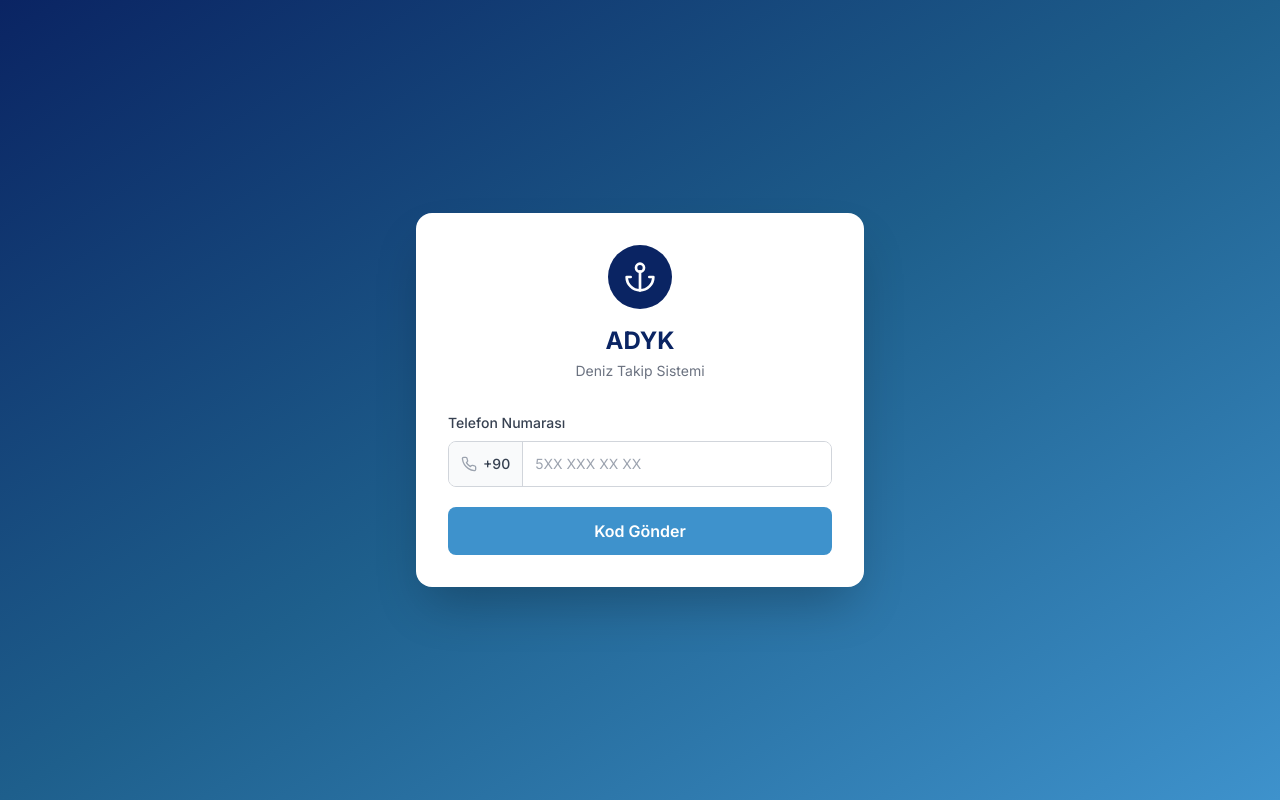
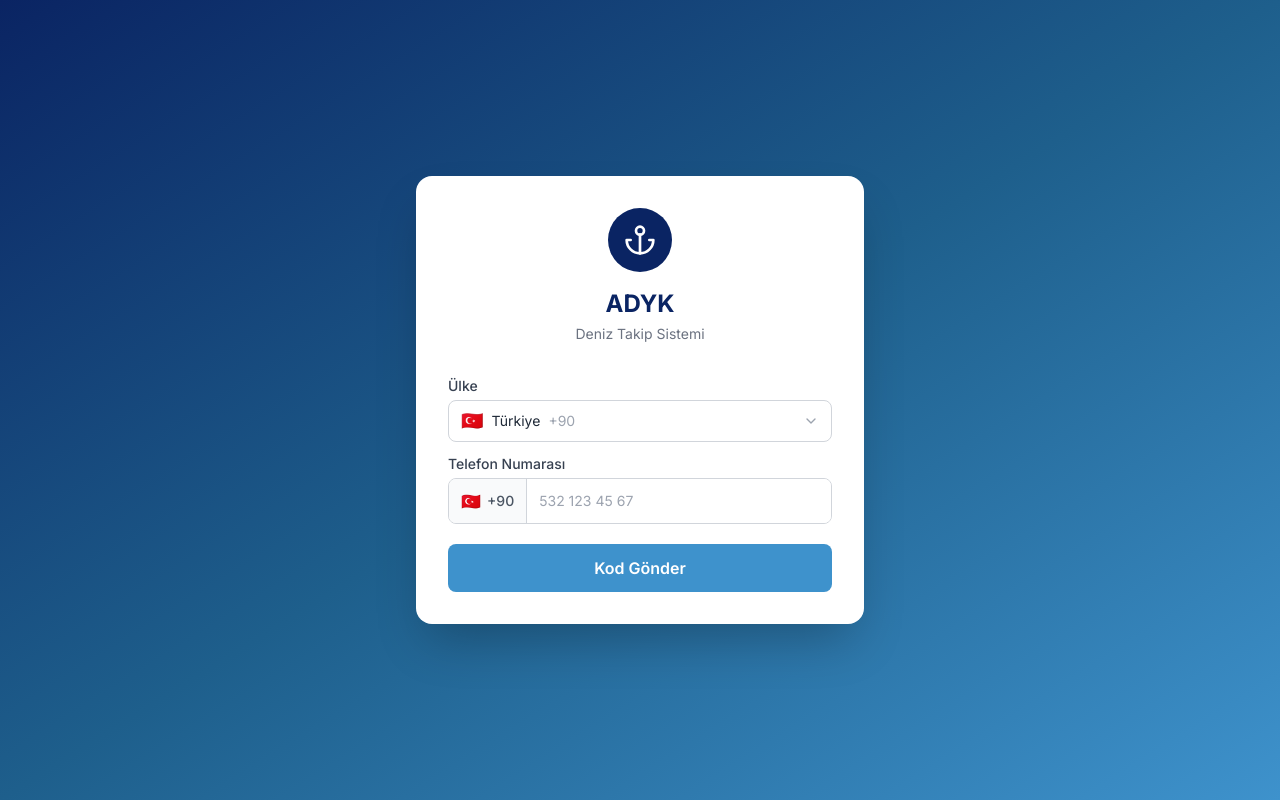
Before and after one commit to aytaa/adyk-website, a React (Vite) app: page /login in a window 1280 px wide. Built offline with nearby package versions, Linux system fonts and the light colour scheme.

Commit message:
credit card added 12

```diff
--- a/src/components/PhoneInput.jsx
+++ b/src/components/PhoneInput.jsx
@@ -1,37 +1,198 @@
-import { Phone } from 'lucide-react'
+import { useState, useRef, useEffect } from 'react'
+import { ChevronDown, Search } from 'lucide-react'
 
-const PhoneInput = ({ value, onChange, disabled }) => {
-  const formatPhone = (raw) => {
-    const digits = raw.replace(/\D/g, '').slice(0, 10)
+const countries = [
+  { code: 'TR', name: 'Türkiye', dialCode: '+90', mask: 'XXX XXX XX XX', placeholder: '532 123 45 67', maxLength: 10 },
+  { code: 'US', name: 'ABD', dialCode: '+1', mask: 'XXX XXX XXXX', placeholder: '555 123 4567', maxLength: 10 },
+  { code: 'GB', name: 'İngiltere', dialCode: '+44', mask: 'XXXX XXXXXX', placeholder: '7911 123456', maxLength: 10 },
+  { code: 'DE', name: 'Almanya', dialCode: '+49', mask: 'XXX XXXXXXXX', placeholder: '151 12345678', maxLength: 11 },
+  { code: 'FR', name: 'Fransa', dialCode: '+33', mask: 'X XX XX XX XX', placeholder: '6 12 34 56 78', maxLength: 9 },
+  { code: 'IT', name: 'İtalya', dialCode: '+39', mask: 'XXX XXX XXXX', placeholder: '312 345 6789', maxLength: 10 },
+  { code: 'ES', name: 'İspanya', dialCode: '+34', mask: 'XXX XXX XXX', placeholder: '612 345 678', maxLength: 9 },
+  { code: 'NL', name: 'Hollanda', dialCode: '+31', mask: 'X XXXXXXXX', placeholder: '6 12345678', maxLength: 9 },
+  { code: 'BE', name: 'Belçika', dialCode: '+32', mask: 'XXX XX XX XX', placeholder: '470 12 34 56', maxLength: 9 },
+  { code: 'AT', name: 'Avusturya', dialCode: '+43', mask: 'XXX XXXXXXX', placeholder: '664 1234567', maxLength: 10 },
+  { code: 'CH', name: 'İsviçre', dialCode: '+41', mask: 'XX XXX XX XX', placeholder: '79 123 45 67', maxLength: 9 },
+  { code: 'GR', name: 'Yunanistan', dialCode: '+30', mask: 'XXX XXX XXXX', placeholder: '691 234 5678', maxLength: 10 },
+  { code: 'PT', name: 'Portekiz', dialCode: '+351', mask: 'XXX XXX XXX', placeholder: '912 345 678', maxLength: 9 },
+  { code: 'PL', name: 'Polonya', dialCode: '+48', mask: 'XXX XXX XXX', placeholder: '512 345 678', maxLength: 9 },
+  { code: 'SE', name: 'İsveç', dialCode: '+46', mask: 'XX XXX XX XX', placeholder: '70 123 45 67', maxLength: 9 },
+  { code: 'NO', name: 'Norveç', dialCode: '+47', mask: 'XXX XX XXX', placeholder: '412 34 567', maxLength: 8 },
+  { code: 'DK', name: 'Danimarka', dialCode: '+45', mask: 'XX XX XX XX', placeholder: '20 12 34 56', maxLength: 8 },
+  { code: 'FI', name: 'Finlandiya', dialCode: '+358', mask: 'XX XXXXXXX', placeholder: '40 1234567', maxLength: 9 },
+  { code: 'RU', name: 'Rusya', dialCode: '+7', mask: 'XXX XXX XX XX', placeholder: '912 345 67 89', maxLength: 10 },
+  { code: 'UA', name: 'Ukrayna', dialCode: '+380', mask: 'XX XXX XX XX', placeholder: '50 123 45 67', maxLength: 9 },
+  { code: 'AE', name: 'BAE', dialCode: '+971', mask: 'XX XXX XXXX', placeholder: '50 123 4567', maxLength: 9 },
+  { code: 'SA', name: 'Suudi Arabistan', dialCode: '+966', mask: 'XX XXX XXXX', placeholder: '50 123 4567', maxLength: 9 },
+  { code: 'EG', name: 'Mısır', dialCode: '+20', mask: 'XXX XXX XXXX', placeholder: '100 123 4567', maxLength: 10 },
+  { code: 'AU', name: 'Avustralya', dialCode: '+61', mask: 'XXX XXX XXX', placeholder: '412 345 678', maxLength: 9 },
+  { code: 'JP', name: 'Japonya', dialCode: '+81', mask: 'XX XXXX XXXX', placeholder: '90 1234 5678', maxLength: 10 },
+  { code: 'CN', name: 'Çin', dialCode: '+86', mask: 'XXX XXXX XXXX', placeholder: '131 1234 5678', maxLength: 11 },
+  { code: 'IN', name: 'Hindistan', dialCode: '+91', mask: 'XXXXX XXXXX', placeholder: '98765 43210', maxLength: 10 },
+  { code: 'BR', name: 'Brezilya', dialCode: '+55', mask: 'XX XXXXX XXXX', placeholder: '11 91234 5678', maxLength: 11 },
+  { code: 'MX', name: 'Meksika', dialCode: '+52', mask: 'XX XXXX XXXX', placeholder: '55 1234 5678', maxLength: 10 },
+  { code: 'CA', name: 'Kanada', dialCode: '+1', mask: 'XXX XXX XXXX', placeholder: '416 123 4567', maxLength: 10 },
+  { code: 'AZ', name: 'Azerbaycan', dialCode: '+994', mask: 'XX XXX XX XX', placeholder: '50 123 45 67', maxLength: 9 },
+  { code: 'GE', name: 'Gürcistan', dialCode: '+995', mask: 'XXX XX XX XX', placeholder: '555 12 34 56', maxLength: 9 },
+  { code: 'KZ', name: 'Kazakistan', dialCode: '+7', mask: 'XXX XXX XX XX', placeholder: '701 123 45 67', maxLength: 10 },
+  { code: 'BG', name: 'Bulgaristan', dialCode: '+359', mask: 'XX XXX XXXX', placeholder: '88 123 4567', maxLength: 9 },
+  { code: 'RO', name: 'Romanya', dialCode: '+40', mask: 'XXX XXX XXX', placeholder: '721 123 456', maxLength: 9 },
+  { code: 'HR', name: 'Hırvatistan', dialCode: '+385', mask: 'XX XXX XXXX', placeholder: '91 234 5678', maxLength: 9 },
+  { code: 'CY', name: 'Kıbrıs', dialCode: '+357', mask: 'XX XXXXXX', placeholder: '96 123456', maxLength: 8 },
+  { code: 'MT', name: 'Malta', dialCode: '+356', mask: 'XXXX XXXX', placeholder: '9900 1234', maxLength: 8 },
+  { code: 'IL', name: 'İsrail', dialCode: '+972', mask: 'XX XXX XXXX', placeholder: '50 123 4567', maxLength: 9 },
+]
+
+const turkey = countries.find((c) => c.code === 'TR')
+const sortedCountries = [
+  turkey,
+  ...countries.filter((c) => c.code !== 'TR').sort((a, b) => a.name.localeCompare(b.name, 'tr')),
+]
+
+const getFlagEmoji = (countryCode) => {
+  const codePoints = countryCode
+    .toUpperCase()
+    .split('')
+    .map((char) => 127397 + char.charCodeAt(0))
+  return String.fromCodePoint(...codePoints)
+}
+
+const formatWithMask = (digits, mask) => {
   let formatted = ''
-    if (digits.length > 0) formatted += digits.slice(0, 3)
-    if (digits.length > 3) formatted += ' ' + digits.slice(3, 6)
-    if (digits.length > 6) formatted += ' ' + digits.slice(6, 8)
-    if (digits.length > 8) formatted += ' ' + digits.slice(8, 10)
+  let digitIndex = 0
+  for (const char of mask) {
+    if (digitIndex >= digits.length) break
+    if (char === 'X') {
+      formatted += digits[digitIndex]
+      digitIndex++
+    } else {
+      formatted += char
+    }
+  }
   return formatted
 }
 
-  const handleChange = (e) => {
-    const formatted = formatPhone(e.target.value)
+const PhoneInput = ({ value, onChange, disabled, selectedCountry, onCountryChange }) => {
+  const [open, setOpen] = useState(false)
+  const [search, setSearch] = useState('')
+  const ref = useRef(null)
+  const searchRef = useRef(null)
+
+  const country = selectedCountry || turkey
+
+  useEffect(() => {
+    const handleClickOutside = (e) => {
+      if (ref.current && !ref.current.contains(e.target)) setOpen(false)
+    }
+    document.addEventListener('mousedown', handleClickOutside)
+    return () => document.removeEventListener('mousedown', handleClickOutside)
+  }, [])
+
+  useEffect(() => {
+    if (open && searchRef.current) searchRef.current.focus()
+  }, [open])
+
+  const handlePhoneChange = (e) => {
+    const digits = e.target.value.replace(/\D/g, '').slice(0, country.maxLength)
+    const formatted = formatWithMask(digits, country.mask)
     onChange(formatted)
   }
 
+  const handleCountrySelect = (c) => {
+    onCountryChange(c)
+    onChange('')
+    setOpen(false)
+    setSearch('')
+  }
+
+  const filtered = sortedCountries.filter(
+    (c) =>
+      c.name.toLocaleLowerCase('tr').includes(search.toLocaleLowerCase('tr')) ||
+      c.dialCode.includes(search)
+  )
+
   return (
+    <div className="space-y-3">
+      {/* Country selector */}
+      <div ref={ref} className="relative">
+        <label className="block text-sm font-medium text-gray-700 mb-1">Ülke</label>
+        <button
+          type="button"
+          disabled={disabled}
+          onClick={() => setOpen(!open)}
+          className={`w-full flex items-center justify-between px-3 py-2.5 border border-gray-300 rounded-lg bg-white text-left text-sm
+            focus:ring-2 focus:ring-adyk-ocean focus:border-adyk-ocean
+            ${disabled ? 'bg-gray-100 cursor-not-allowed' : 'hover:border-gray-400 cursor-pointer'}
+          `}
+        >
+          <span className="flex items-center gap-2">
+            <span className="text-lg leading-none">{getFlagEmoji(country.code)}</span>
+            <span className="text-gray-800">{country.name}</span>
+            <span className="text-gray-400">{country.dialCode}</span>
+          </span>
+          <ChevronDown className={`w-4 h-4 text-gray-400 transition-transform ${open ? 'rotate-180' : ''}`} />
+        </button>
+
+        {open && (
+          <div className="absolute top-full left-0 right-0 mt-1 bg-white border border-gray-200 rounded-lg shadow-lg z-50 overflow-hidden">
+            <div className="p-2 border-b border-gray-100">
+              <div className="relative">
+                <Search className="absolute left-2.5 top-1/2 -translate-y-1/2 w-4 h-4 text-gray-400" />
+                <input
+                  ref={searchRef}
+                  type="text"
+                  value={search}
+                  onChange={(e) => setSearch(e.target.value)}
+                  placeholder="Ülke ara..."
+                  className="w-full pl-8 pr-3 py-2 text-sm border border-gray-200 rounded-md outline-none focus:ring-1 focus:ring-adyk-ocean focus:border-adyk-ocean"
+                />
+              </div>
+            </div>
+            <div className="max-h-52 overflow-y-auto">
+              {filtered.length === 0 ? (
+                <div className="px-3 py-4 text-sm text-gray-400 text-center">Sonuç bulunamadı</div>
+              ) : (
+                filtered.map((c) => (
+                  <button
+                    key={c.code + c.dialCode}
+                    type="button"
+                    onClick={() => handleCountrySelect(c)}
+                    className={`w-full flex items-center gap-2 px-3 py-2.5 text-sm text-left hover:bg-adyk-ocean/10 transition-colors
+                      ${country.code === c.code ? 'bg-adyk-ocean/15 font-medium' : ''}
+                    `}
+                  >
+                    <span className="text-lg leading-none">{getFlagEmoji(c.code)}</span>
+                    <span className="flex-1 text-gray-800">{c.name}</span>
+                    <span className="text-gray-400 text-xs">{c.dialCode}</span>
+                  </button>
+                ))
+              )}
+            </div>
+          </div>
+        )}
+      </div>
+
+      {/* Phone input with dial code */}
+      <div>
+        <label className="block text-sm font-medium text-gray-700 mb-1">Telefon Numarası</label>
         <div className="flex items-center border border-gray-300 rounded-lg overflow-hidden focus-within:ring-2 focus-within:ring-adyk-ocean focus-within:border-adyk-ocean">
-      <div className="flex items-center gap-1.5 px-3 py-3 bg-gray-50 border-r border-gray-300 text-sm font-medium text-gray-700 select-none">
-        <Phone className="w-4 h-4 text-gray-400" />
-        <span>+90</span>
+          <div className="flex items-center gap-1.5 px-3 py-3 bg-gray-50 border-r border-gray-300 text-sm font-medium text-gray-600 select-none">
+            <span className="text-base leading-none">{getFlagEmoji(country.code)}</span>
+            <span>{country.dialCode}</span>
           </div>
           <input
             type="tel"
             value={value}
-        onChange={handleChange}
+            onChange={handlePhoneChange}
             disabled={disabled}
-        placeholder="5XX XXX XX XX"
+            placeholder={country.placeholder}
             className="flex-1 px-3 py-3 text-sm outline-none disabled:bg-gray-100 disabled:text-gray-500"
           />
+        </div>
+      </div>
     </div>
   )
 }
 
+export { sortedCountries, getFlagEmoji }
 export default PhoneInput
--- a/src/pages/Login.jsx
+++ b/src/pages/Login.jsx
@@ -1,12 +1,13 @@
 import { useState, useEffect } from 'react'
 import { useNavigate } from 'react-router-dom'
 import { Anchor, Loader2 } from 'lucide-react'
-import PhoneInput from '../components/PhoneInput'
+import PhoneInput, { sortedCountries } from '../components/PhoneInput'
 import OTPInput from '../components/OTPInput'
 import { sendOTP, verifyOTP, isAuthenticated, getSubscriptionStatus } from '../utils/auth'
 
 const Login = () => {
   const navigate = useNavigate()
+  const [selectedCountry, setSelectedCountry] = useState(sortedCountries[0]) // Turkey
   const [phone, setPhone] = useState('')
   const [otp, setOtp] = useState('')
   const [step, setStep] = useState('phone') // 'phone' | 'otp'
@@ -27,7 +28,8 @@ const Login = () => {
   }, [countdown])
 
   const getFullPhone = () => {
-    return '+90' + phone.replace(/\s/g, '')
+    const digits = phone.replace(/\D/g, '')
+    return selectedCountry.dialCode + digits
   }
 
   const routeBySubscription = async () => {
@@ -45,8 +47,8 @@ const Login = () => {
 
   const handleSendCode = async (e) => {
     e.preventDefault()
-    const digits = phone.replace(/\s/g, '')
-    if (digits.length < 10) {
+    const digits = phone.replace(/\D/g, '')
+    if (digits.length < selectedCountry.maxLength) {
       setError('Geçerli bir telefon numarası girin')
       return
     }
@@ -110,10 +112,13 @@ const Login = () => {
 
         {step === 'phone' ? (
           <form onSubmit={handleSendCode} className="space-y-5">
-            <div>
-              <label className="block text-sm font-medium text-gray-700 mb-2">Telefon Numarası</label>
-              <PhoneInput value={phone} onChange={setPhone} disabled={loading} />
-            </div>
+            <PhoneInput
+              value={phone}
+              onChange={setPhone}
+              disabled={loading}
+              selectedCountry={selectedCountry}
+              onCountryChange={setSelectedCountry}
+            />
 
             {error && (
               <p className="text-red-500 text-sm text-center">{error}</p>
@@ -140,7 +145,7 @@ const Login = () => {
                 Doğrulama Kodu
               </label>
               <p className="text-xs text-gray-500 text-center mb-4">
-                +90 {phone} numarasına gönderilen 6 haneli kodu girin
+                {getFullPhone()} numarasına gönderilen 6 haneli kodu girin
               </p>
               <OTPInput value={otp} onChange={setOtp} disabled={loading} />
             </div>
```
Also changed, not shown: 1 other file (tests, documents, lock files or other folders). Lines whose indentation alone changed are shown as unchanged.
